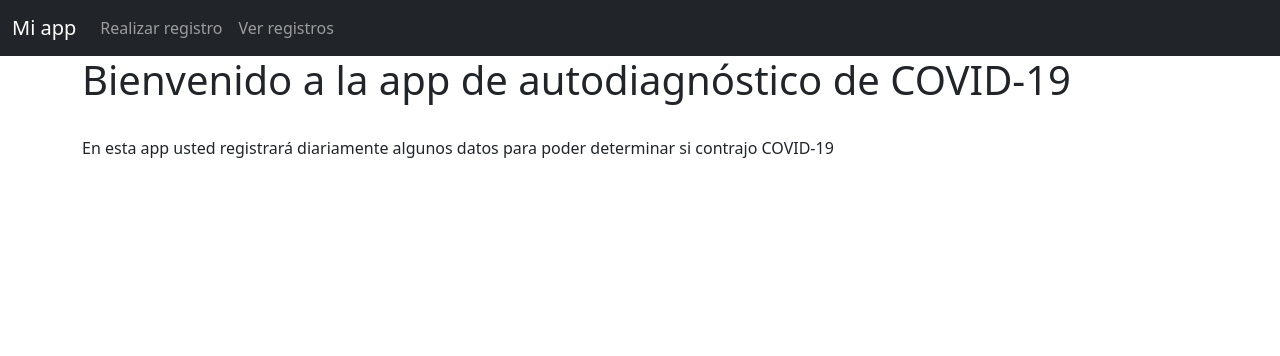
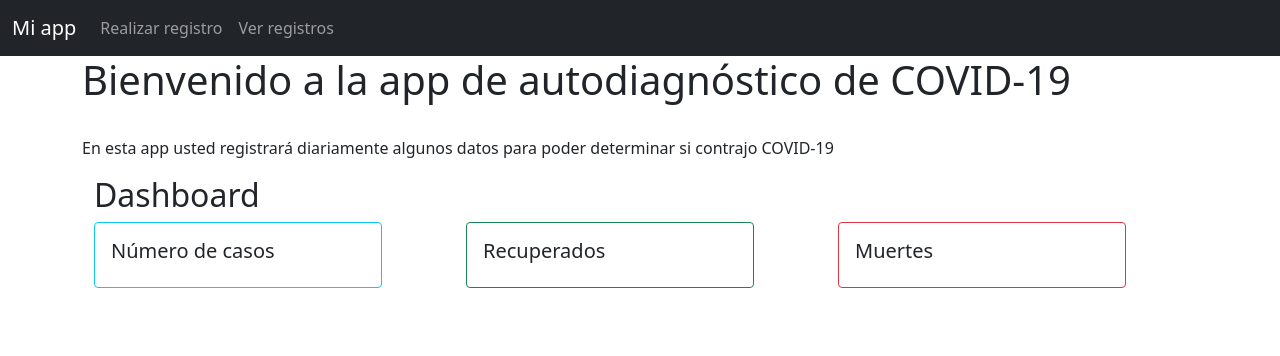
Before and after one commit to UzielMo4-18/Exa2Covid, a Django app: page / in a window 1280 px wide. Shown: the top 356 px of the page. Run offline with Django 3.2, Linux system fonts and the light colour scheme; data that the repository does not hold is empty.

Commit message:
[UPDATE] Adición de requests y dashboard con datos de una API

```diff
--- a/covid19_auto/registro/templates/index.html
+++ b/covid19_auto/registro/templates/index.html
@@ -3,4 +3,33 @@
 <h1>Bienvenido a la app de autodiagnóstico de COVID-19</h1>
 <br>
 <p>En esta app usted registrará diariamente algunos datos para poder determinar si contrajo COVID-19</p>
+<div class="container">
+    <h2>Dashboard</h2>
+    <div class="row row-cols-md-3">
+        <div class="col-sm-6">
+            <div class="card border-info mb-3" style="width: 18rem;">
+                <div class="card-body">
+                    <h5 class="card-title">Número de casos</h5>
+                    <p class="card-text">{{ confirmados }}</p>
+                </div>
+            </div>
+        </div>
+        <div class="col-sm-6">
+            <div class="card border-success mb-3" style="width: 18rem;">
+                <div class="card-body">
+                    <h5 class="card-title">Recuperados</h5>
+                    <p class="card-text">{{ recuperados }}</p>
+                </div>
+            </div>
+        </div>
+        <div class="col-sm-6">
+            <div class="card border-danger mb-3" style="width: 18rem;">
+                <div class="card-body">
+                    <h5 class="card-title">Muertes</h5>
+                    <p class="card-text">{{ muertos }}</p>
+                </div>
+            </div>
+        </div>
+    </div>
+</div>
 {% endblock %}
--- a/covid19_auto/registro/views.py
+++ b/covid19_auto/registro/views.py
@@ -2,13 +2,26 @@
 from django.views import View
 from .models import Usuario
 from .forms import *
-import datetime
+import datetime,requests
 
 # Create your views here.
 
 class Home(View):
     def get(self,request):
-        return render(request,'index.html',{})
+        dia=datetime.date.today()
+        NewURL="https://api.covid19tracking.narrativa.com/api/"+str(dia)
+        NewURL=NewURL+"/country/mexico"
+        list_response=requests.get(NewURL)
+        json_response_list=list_response.json()
+
+        resultados=json_response_list['total']
+        confirmados=json_response_list['total']['today_confirmed']
+        recuperados=json_response_list['total']['today_recovered']
+        muertos=json_response_list['total']['today_deaths']
+        context={'confirmados':confirmados,'recuperados':recuperados,'muertos':muertos}
+        print(confirmados)
+        print(context)
+        return render(request,'index.html',context)
 
 class Register(View):
     def get(self,request):
```
